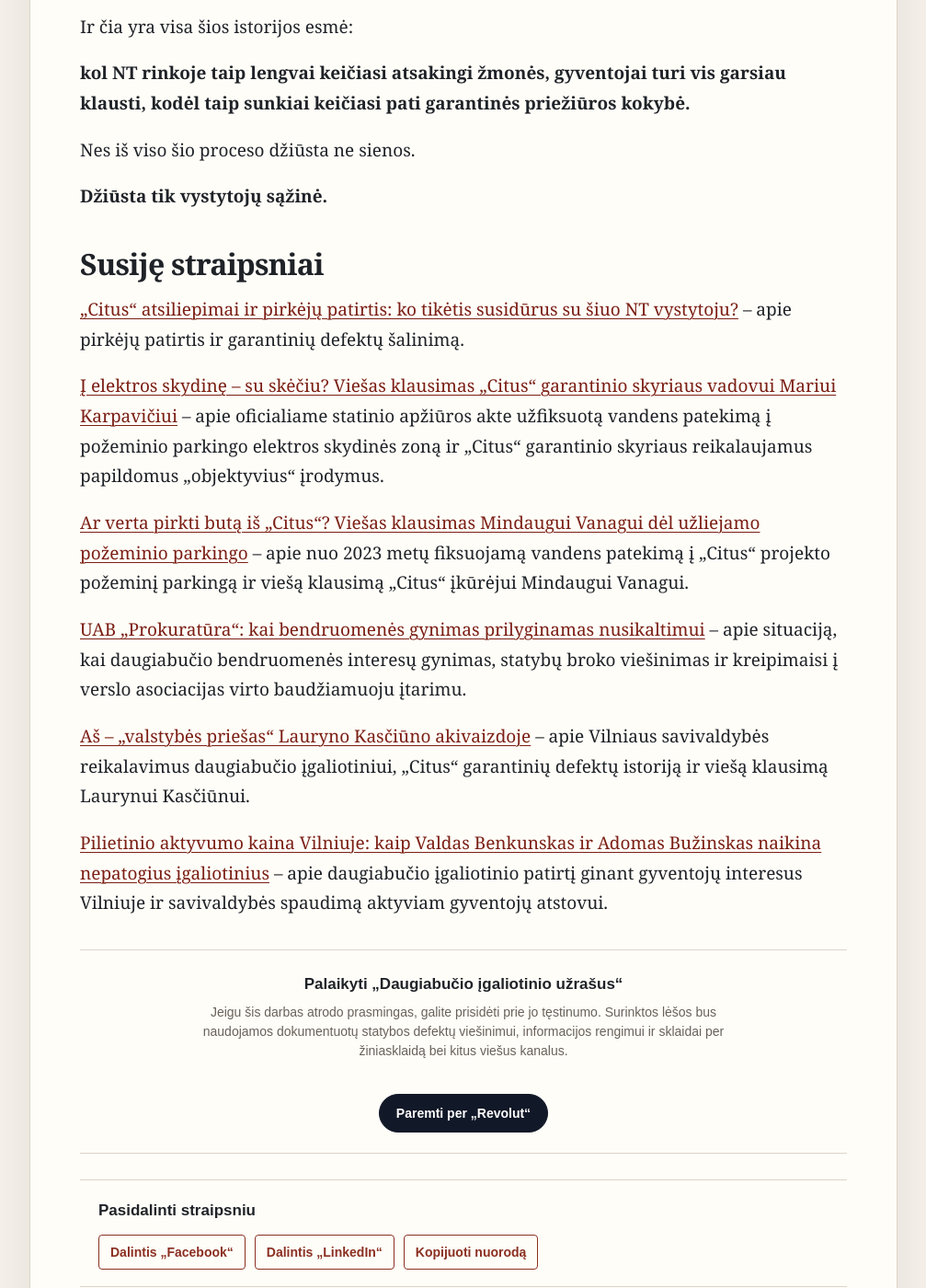
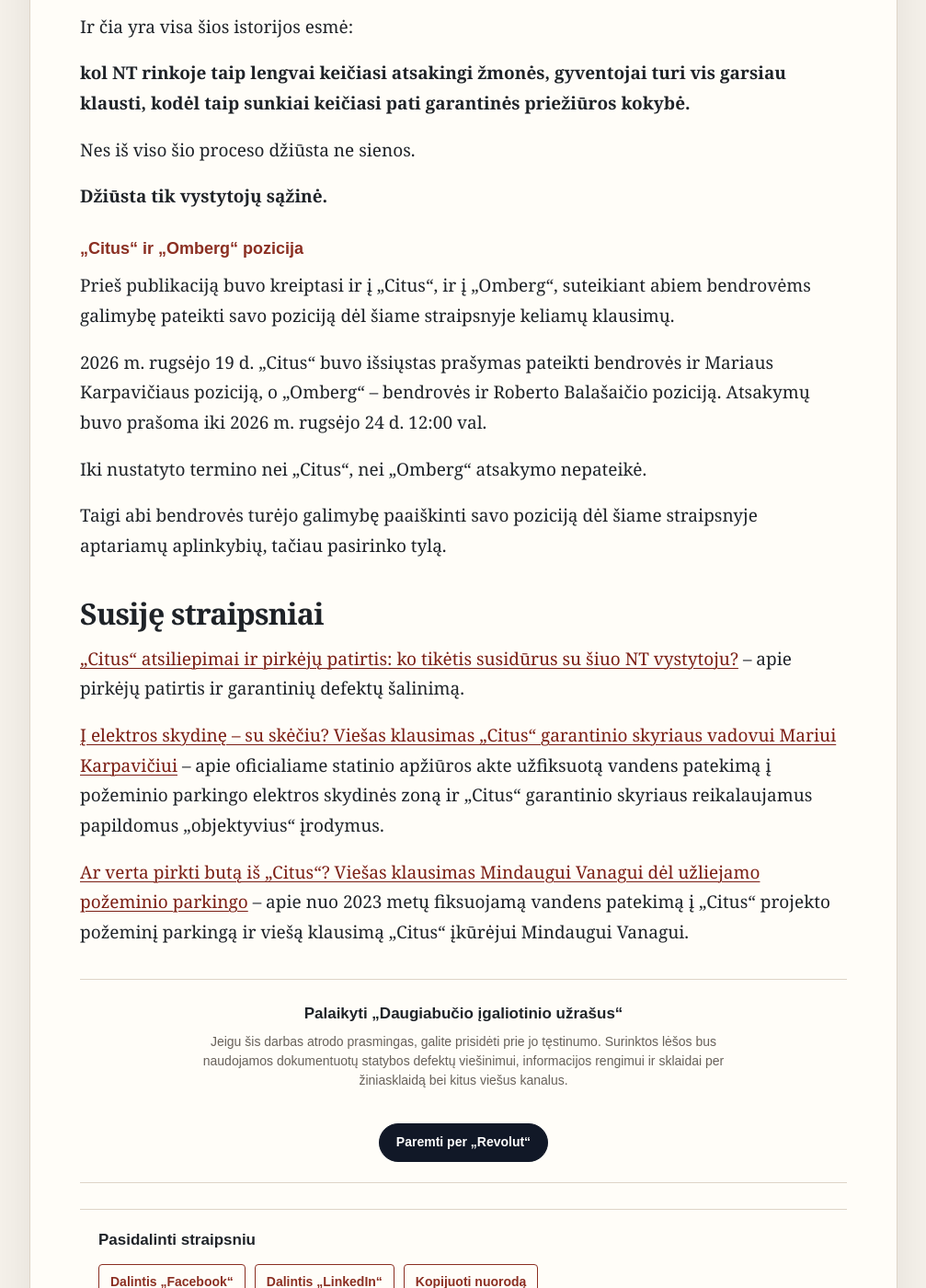
Before and after one commit to evkanas/evkanas.github.io, a Jekyll site: the page built from daugiabucio-igaliotinio-uzrasai/citus/citus-omberg-garantines-prieziuros-rokiruote.md, in a window 1280 px wide and 1400 px high, scrolled down 9575 px. Shown: the whole window at 92% size, without its empty margins (136-1143 px from the left). Built offline with Jekyll 4.4.1, drawn with Linux system fonts in a browser that asks for light colours; comment, search, counter and statistics services are not loaded; some of the changed text lies outside the part shown.

Commit message:
Update Citus–Omberg article and related links

```diff
--- a/daugiabucio-igaliotinio-uzrasai/citus/citus-omberg-garantines-prieziuros-rokiruote.md
+++ b/daugiabucio-igaliotinio-uzrasai/citus/citus-omberg-garantines-prieziuros-rokiruote.md
@@ -161,7 +161,7 @@
 
 **„Kristalinė hidroizoliacija“ nukrito. Vadovo kompetencija – taip pat. O vanduo – ne.**
 
-Ir dabar tokius „stebuklus“ Robertas galės sėkmingai tęsti jau „Omberg“ stovykloje – tik gyventojams nuo to ne lengviau: kai problemos ne sprendžiamos, o užtepamos „stebuklingais“ tepalais, keičiasi tik įmonės pavadinimas, o požiūris lieka tas pats..
+Ir dabar tokius „stebuklus“ Robertas galės sėkmingai tęsti jau „Omberg“ stovykloje – tik gyventojams nuo to ne lengviau: kai problemos ne sprendžiamos, o užtepamos „stebuklingais“ tepalais, keičiasi tik įmonės pavadinimas, o požiūris lieka tas pats.
 
 Keičiasi įmonės pavadinimas ant vizitinės kortelės.
 
@@ -392,6 +392,18 @@
 Nes iš viso šio proceso džiūsta ne sienos.
 
 **Džiūsta tik vystytojų sąžinė.**
+
+
+### „Citus“ ir „Omberg“ pozicija
+
+Prieš publikaciją buvo kreiptasi ir į „Citus“, ir į „Omberg“, suteikiant abiem bendrovėms galimybę pateikti savo poziciją dėl šiame straipsnyje keliamų klausimų.
+
+2026 m. rugsėjo 19 d. „Citus“ buvo išsiųstas prašymas pateikti bendrovės ir Mariaus Karpavičiaus poziciją, o „Omberg“ – bendrovės ir Roberto Balašaičio poziciją. Atsakymų buvo prašoma iki 2026 m. rugsėjo 24 d. 12:00 val.
+
+Iki nustatyto termino nei „Citus“, nei „Omberg“ atsakymo nepateikė.
+
+Taigi abi bendrovės turėjo galimybę paaiškinti savo poziciją dėl šiame straipsnyje aptariamų aplinkybių, tačiau pasirinko tylą.
+
 ## Susiję straipsniai
 
 [„Citus“ atsiliepimai ir pirkėjų patirtis: ko tikėtis susidūrus su šiuo NT vystytoju?](/daugiabucio-igaliotinio-uzrasai/citus/citus-atsiliepimai/) – apie pirkėjų patirtis ir garantinių defektų šalinimą.
@@ -399,12 +411,6 @@
 [Į elektros skydinę – su skėčiu? Viešas klausimas „Citus“ garantinio skyriaus vadovui Mariui Karpavičiui](/daugiabucio-igaliotinio-uzrasai/citus/marius-karpavicius-elektros-skydine-vanduo/) – apie oficialiame statinio apžiūros akte užfiksuotą vandens patekimą į požeminio parkingo elektros skydinės zoną ir „Citus“ garantinio skyriaus reikalaujamus papildomus „objektyvius“ įrodymus.
 
 [Ar verta pirkti butą iš „Citus“? Viešas klausimas Mindaugui Vanagui dėl užliejamo požeminio parkingo](/daugiabucio-igaliotinio-uzrasai/citus/mindaugas-vanagas-uzliejamas-parkingas/) – apie nuo 2023 metų fiksuojamą vandens patekimą į „Citus“ projekto požeminį parkingą ir viešą klausimą „Citus“ įkūrėjui Mindaugui Vanagui.
-
-[UAB „Prokuratūra“: kai bendruomenės gynimas prilyginamas nusikaltimui](/daugiabucio-igaliotinio-uzrasai/prokuratura/uab-prokuratura-bendruomenes-gynimas/) – apie situaciją, kai daugiabučio bendruomenės interesų gynimas, statybų broko viešinimas ir kreipimaisi į verslo asociacijas virto baudžiamuoju įtarimu.
-
-[Aš – „valstybės priešas“ Lauryno Kasčiūno akivaizdoje](/daugiabucio-igaliotinio-uzrasai/savivaldybe/laurynas-kasciunas-valstybes-priesas/) – apie Vilniaus savivaldybės reikalavimus daugiabučio įgaliotiniui, „Citus“ garantinių defektų istoriją ir viešą klausimą Laurynui Kasčiūnui.
-
-[Pilietinio aktyvumo kaina Vilniuje: kaip Valdas Benkunskas ir Adomas Bužinskas naikina nepatogius įgaliotinius](/daugiabucio-igaliotinio-uzrasai/savivaldybe/pilietinio-aktyvumo-kaina-vilniuje/) – apie daugiabučio įgaliotinio patirtį ginant gyventojų interesus Vilniuje ir savivaldybės spaudimą aktyviam gyventojų atstovui.
 
 <div class="citus-support">
   <strong>Palaikyti „Daugiabučio įgaliotinio užrašus“</strong>
```
